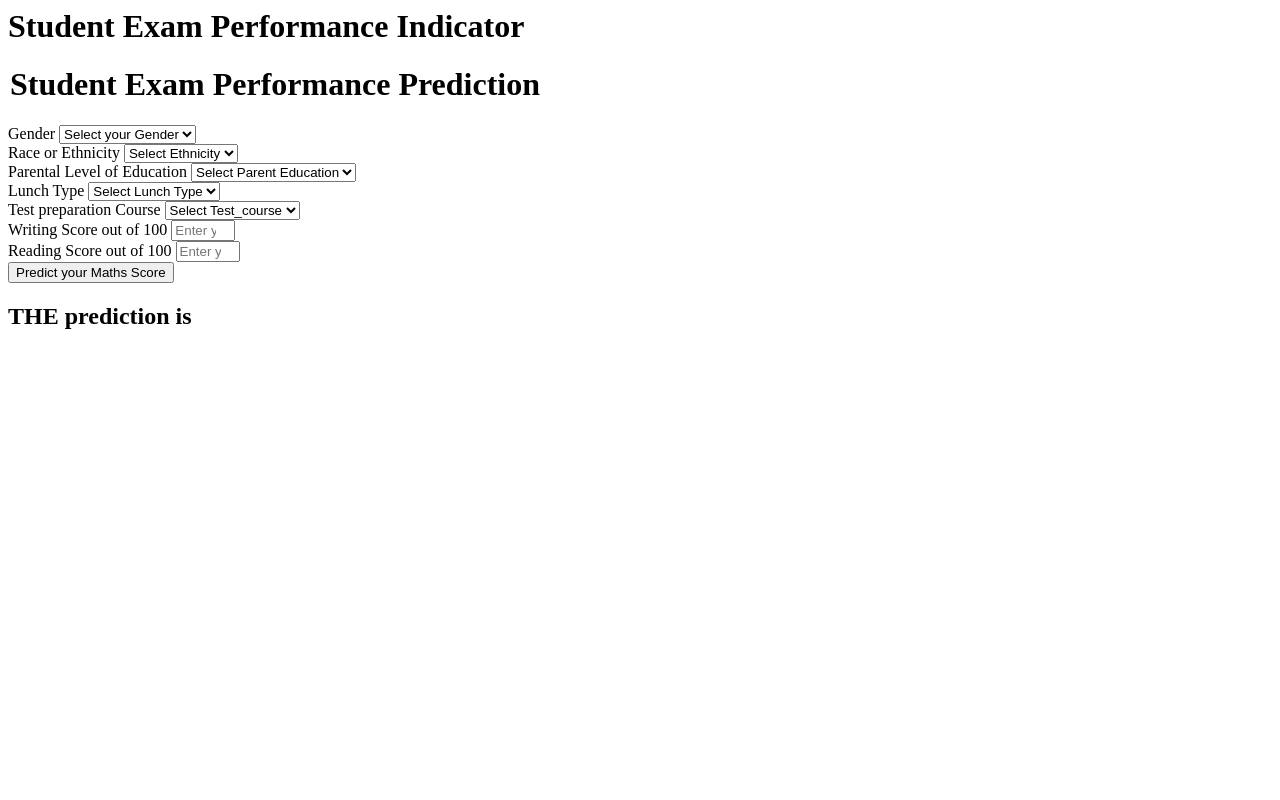
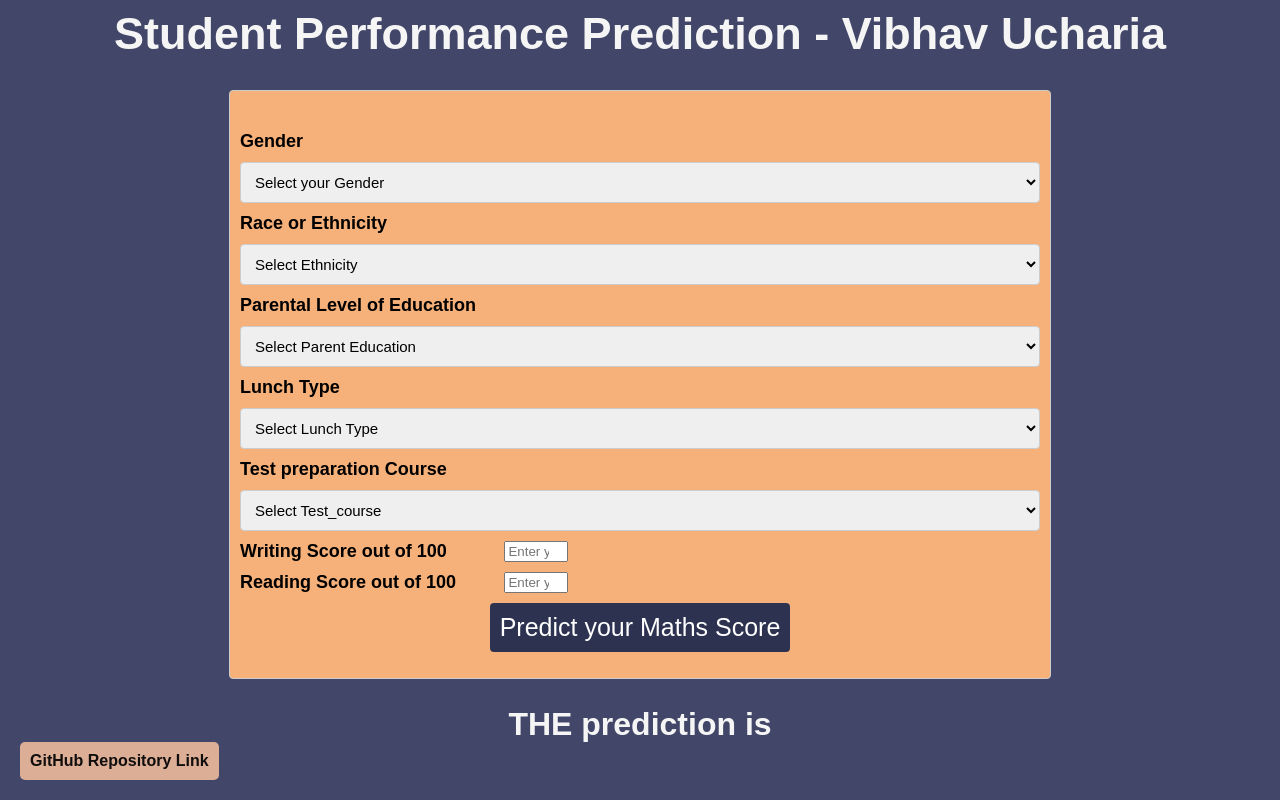
Before and after one commit to Vibhav911/Project-01, a Flask app: page /predictdata in a window 1280 px wide. Run offline with Flask 3, Linux system fonts and the light colour scheme.

Commit message:
app.py modification

```diff
--- /dev/null
+++ b/static/css/style.css
@@ -0,0 +1,93 @@
+body {
+    font-family: Arial, sans-serif;
+    background-color: #424769;
+  }
+
+.top-left-link {
+        position: absolute;
+        bottom: 20px; /* Add some top margin */
+        left: 20px; /* Add some left margin */
+        padding: 10px; /* Add some padding */
+        background-color: #DCAE96; /* Add a background color */
+        border-radius: 5px; /* Add some rounded corners */
+        font-size: 16px; /* Increase the font size */
+        color: rgb(16, 13, 13); /* Change the font color */
+        text-decoration: none; /* Remove the underline */
+        font-weight: bold;
+  }
+
+.profile
+  {
+        display: block;
+        margin-left: auto;
+        margin-right: auto;
+        width: 10%;
+        padding: 20px; /* adds 30 pixels of padding around the image */
+  }
+
+  .form-box {
+    max-width: 800px;
+    margin: 0 auto;
+    background-color: #F6B17A;
+    padding: 10px;
+    border: 1px solid #ccc;
+    border-radius: 4px;
+  }
+
+  h1 {
+    text-align: center;
+    color: whitesmoke;
+    font-size: 45px;
+  }
+
+  h2 {
+    text-align: center;
+    color: whitesmoke;
+    font-size: 32px;
+  }
+
+  label {
+    display: block;
+    margin-bottom: 10px;
+    font-weight: bold;
+  }
+
+  input[type="text"], select {
+    padding: 10px;
+    font-size: 15px;
+    border: 1px solid #ccc;
+    border-radius: 4px;
+    box-sizing: border-box;
+    margin-bottom: 10px;
+    width: 100%;
+  }
+
+  input[type="submit"] {
+    background-color: #2D3250;
+    color: white;
+    padding: 10px 10px;
+    border: none;
+    border-radius: 4px;
+    cursor: pointer;
+    margin-top: 10px;
+    display: block;
+    font-size: 25px;
+    margin: 0 auto;
+  }
+
+  input[type="submit"]:hover {
+    background-color: #2D3250;
+  }
+
+  .form-group {
+    display: inline-block;
+    vertical-align: top;
+    margin-right: 20px;
+    font-size: 18px;
+    width: 30%;
+  }
+
+  .form-group label {
+    margin-bottom: 5px;
+
+  }
--- a/templates/home.html
+++ b/templates/home.html
@@ -1,14 +1,20 @@
 <html>
+    <title> Student Performance Indicator</title>
+    <link rel="stylesheet" href="{{ url_for('static', filename='css/style.css') }}">
 <body>
-    <div class="login">
-       <h1>Student Exam Performance Indicator</h1>
+
+
+    <a href="https://github.com/Vibhav911/Project-01" class="top-left-link" target="_blank">GitHub Repository Link</a>
+    <h1>Student Performance Prediction - Vibhav Ucharia</h1>
+
+    <div class="form-box">
 
        <form action="{{ url_for('predict_datapoints')}}" method="post">
         <h1>
-            <legend>Student Exam Performance Prediction</legend>
+
         </h1>
         <div class="mb-3">
-            <label class="form-label">Gender</label>
+            <label class="form-group">Gender</label>
             <select class="form-control" name="gender" placeholder="Enter you Gender" required>
                 <option class="placeholder" selected disabled value="">Select your Gender</option>
                 <option value="male">
@@ -20,7 +26,7 @@
             </select>
         </div>
         <div class="mb-3">
-            <label class="form-label">Race or Ethnicity</label>
+            <label class="form-group">Race or Ethnicity</label>
             <select class="form-control" name="race_ethnicity" placeholder="Enter you ethnicity" required>
                 <option class="placeholder" selected disabled value="">Select Ethnicity</option>
                 <option value="group A">
@@ -41,7 +47,7 @@
             </select>
         </div>
         <div class="mb-3">
-            <label class="form-label">Parental Level of Education</label>
+            <label class="form-group">Parental Level of Education</label>
             <select class="form-control" name="parental_level_of_education"
                 placeholder="Enter you Parent Education" required>
                 <option class="placeholder" selected disabled value="">Select Parent Education</option>
@@ -66,7 +72,7 @@
             </select>
         </div>
         <div class="mb-3">
-            <label class="form-label">Lunch Type</label>
+            <label class="form-group">Lunch Type</label>
             <select class="form-control" name="lunch" placeholder="Enter you Lunch" required>
                 <option class="placeholder" selected disabled value="">Select Lunch Type</option>
                 <option value="free/reduced">
@@ -78,7 +84,7 @@
             </select>
         </div>
         <div class="mb-3">
-            <label class="form-label">Test preparation Course</label>
+            <label class="form-group">Test preparation Course</label>
             <select class="form-control" name="test_preparation_course" placeholder="Enter you Course"
                 required>
                 <option class="placeholder" selected disabled value="">Select Test_course</option>
@@ -91,12 +97,12 @@
             </select>
         </div>
         <div class="mb-3">
-            <label class="form-label">Writing Score out of 100</label>
+            <label class="form-group">Writing Score out of 100</label>
             <input class="form-control" type="number" name="reading_score"
                 placeholder="Enter your Reading score" min='0' max='100' />
         </div>
         <div class="mb-3">
-            <label class="form-label">Reading Score out of 100</label>
+            <label class="form-group">Reading Score out of 100</label>
             <input class="form-control" type="number" name="writing_score"
                 placeholder="Enter your Reading Score" min='0' max='100' />
         </div>
@@ -104,6 +110,7 @@
             <input class="btn btn-primary" type="submit" value="Predict your Maths Score" required />
         </div>
     </form>
+    </div>
     <h2>
        THE  prediction is {{results}}
     </h2>
```
Also changed, not shown: README.md.
